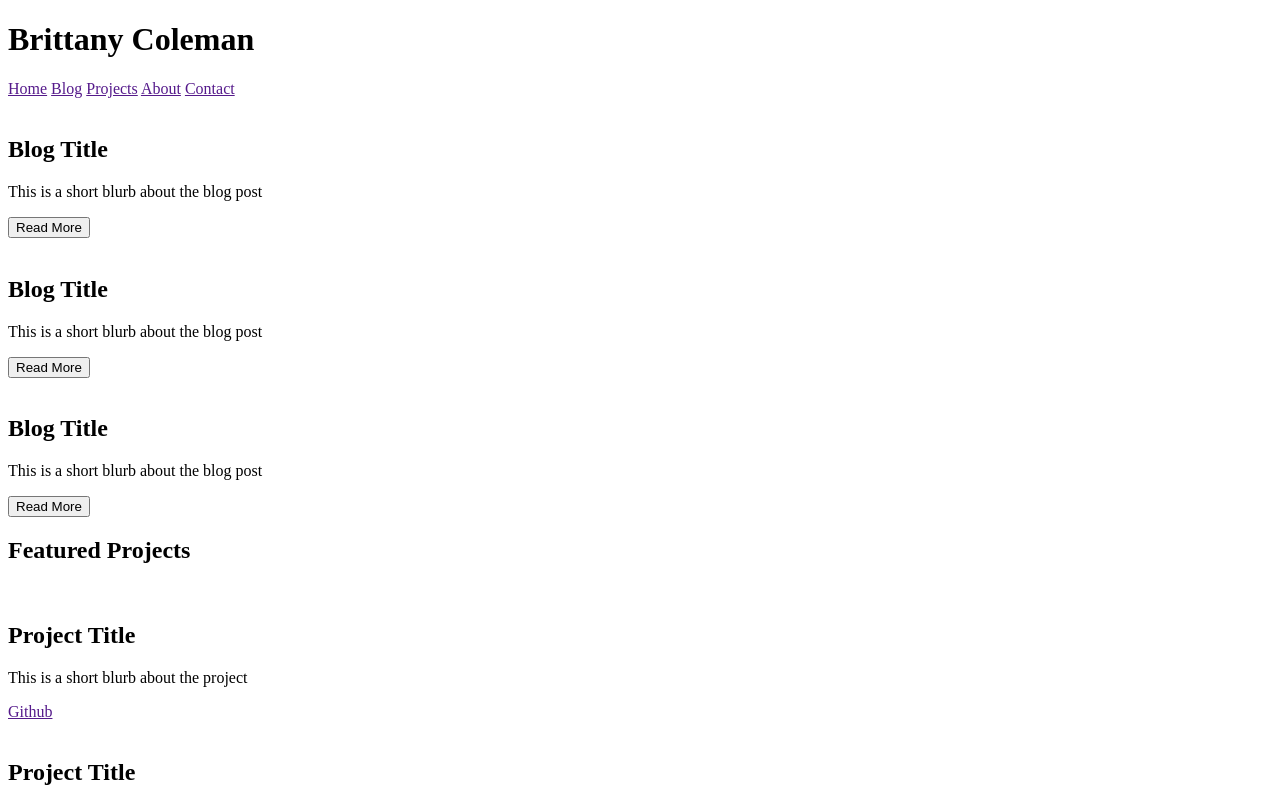
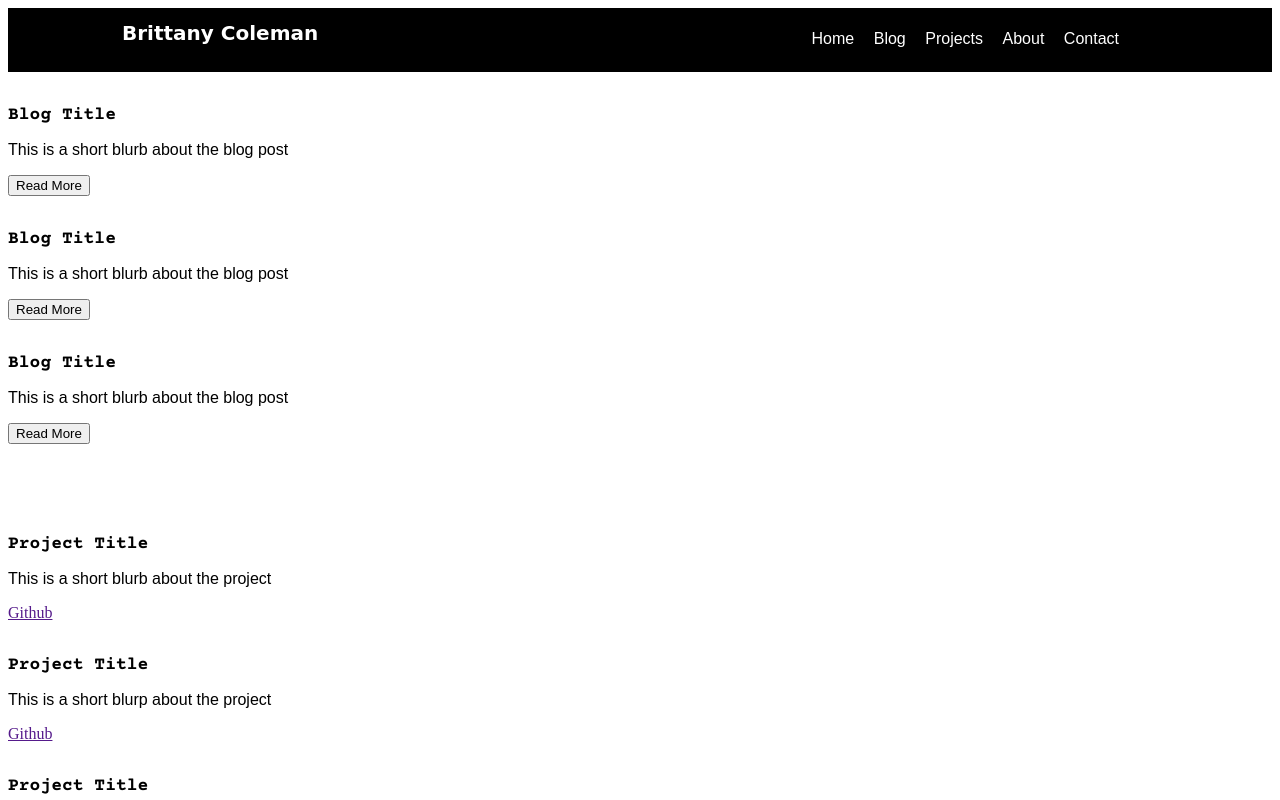
Before and after one commit to Britt-Coleman/Brittanys-Developer-Website, a plain HTML site: page Index.html in a window 1280 px wide. Shown: the top 800 px of the page. Drawn offline with nearby package versions, Linux system fonts and the light colour scheme; a web font is replaced by a local one.

Commit message:
updated some html, and started on css

```diff
--- a/Index.html
+++ b/Index.html
@@ -1,6 +1,9 @@
 <!DOCTYPE html>
 <html>
     <head>
+        <link rel="preconnect" href="https://fonts.googleapis.com">
+        <link rel="preconnect" href="https://fonts.gstatic.com" crossorigin>
+        <link href="https://fonts.googleapis.com/css2?family=Alumni+Sans&family=Bowlby+One+SC&family=Chakra+Petch:wght@600&family=Courier+Prime:wght@700&display=swap" rel="stylesheet">
         <link rel="stylesheet" href="index.css">
         <title>
             Brittany's Developer Website
@@ -9,35 +12,37 @@
     <body>
         <!--Navigation Bar & Logo-->
         <header>
-            <h1>Brittany Coleman</h1>
-            <nav>
-                <a href="">Home</a>
-                <a href="">Blog</a>
-                <a href="">Projects</a>
-                <a href="">About</a>
-                <a href="">Contact</a>
-            </nav>
+            <h1 class="logo">Brittany Coleman</h1>
+            <navbar>
+                <ul class="nav_list">
+                    <li class="nav_item"><a href="#">Home</a></li>
+                    <li class="nav_item"><a href="#">Blog</a></li>
+                    <li class="nav_item"><a href="#">Projects</a></li>
+                    <li class="nav_item"><a href="#">About</a></li>
+                    <li class="nav_item"><a href="#">Contact</a></li>
+                </ul>
+            </navbar>
         </header>
 
         <main>
             <!--Featured Posts-->
-            <section>
+            <section class="featured_posts">
                 <!--Post #1-->
-                <div>
+                <div class="post">
                     <img>
                     <h2>Blog Title</h2>
                     <p>This is a short blurb about the blog post</p>
                     <button>Read More</button>
                 </div>
                 <!--Post #2-->
-                <div>
+                <div class="post">
                     <img>
                     <h2>Blog Title</h2>
                     <p>This is a short blurb about the blog post</p>
                     <button>Read More</button>
                 </div>
                 <!--Post #3-->
-                <div>
+                <div class="post">
                     <img>
                     <h2>Blog Title</h2>
                     <p>This is a short blurb about the blog post</p>
--- a/index.css
+++ b/index.css
@@ -0,0 +1,49 @@
+/*Universal Styles*/
+header {
+    color: white;
+    background-color: black;
+    width: 100%;
+    height: 64px;
+}
+
+h1 {
+    font-family: 'Bowlby One SC', cursive;
+    font-size: 20px;
+    color: white;
+}
+
+h2 {
+    font-family: 'Courier Prime', monospace;
+    font-size: 18px;
+}
+
+p {
+    font-family: 'Alumni Sans', sans-serif;
+    font-size: 16px;
+}
+/*header*/
+.logo {
+    position: absolute;
+    display: inline-block;
+    left: 122px;
+  }
+
+.nav_list {
+    position: absolute;
+    display: inline-block;
+    font-size: 14px;
+    right: 153px;
+}
+li {
+    color: white;
+    padding: 8px;
+    display: inline-block;
+}
+
+li a {
+    font-family: 'Alumni Sans', sans-serif;
+    font-size: 16px;
+    text-decoration: none;
+    color: white;
+}
+/*Featured Posts*/
```
Also changed, not shown: images/post thumbnail.png (added), 1 other file.
